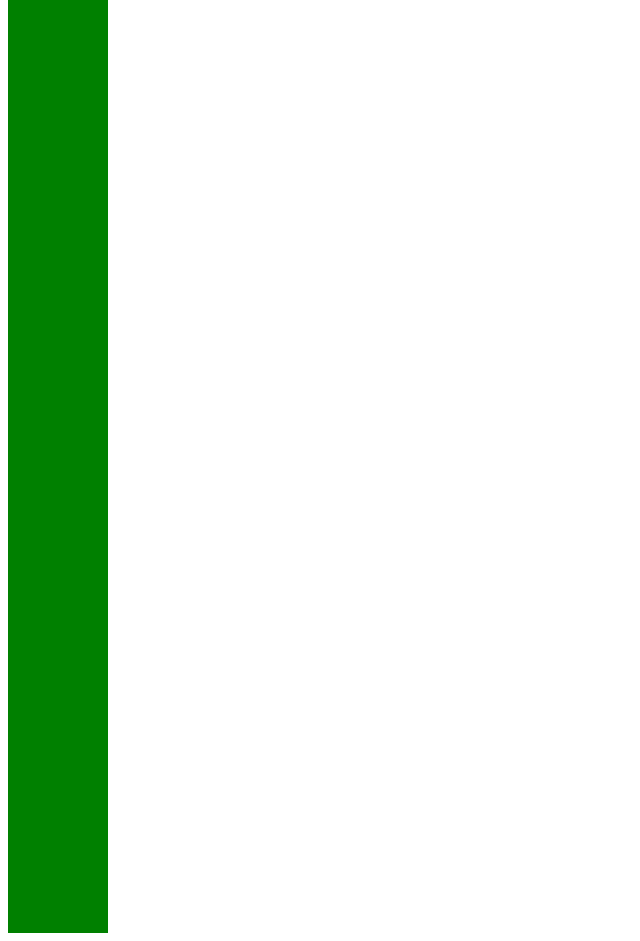
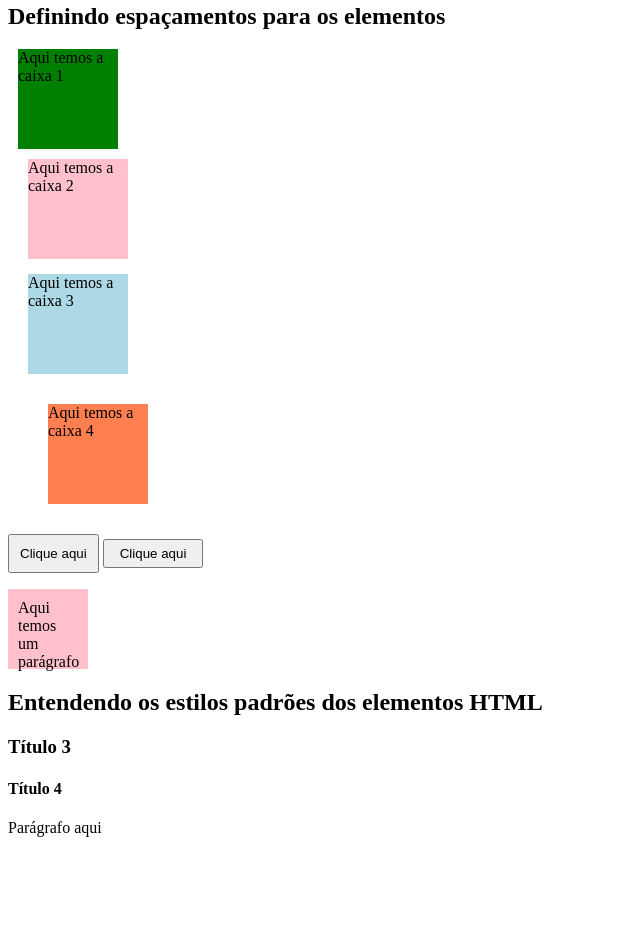
Before and after one commit to AlNULlNDALE/daniela-html-css, a plain HTML site: page Posicionando os elementos na página/index.html in a window 1280 px wide. Shown: the part 337-1278 px from the top of the page, without its empty margins (0-640 px from the left). After the commit the page ends 1182 px from the top, so only its background shows below. Drawn offline with Linux system fonts and the light colour scheme.

Commit message:
Adicionando novas aulas

```diff
--- /dev/null
+++ b/Conhecendo as propriedades CSS/style.css
@@ -0,0 +1,62 @@
+.caixa-1 {
+    border: 1px solid red;
+    border-radius: 10px;
+    width: 150px;
+    height: 150px;
+    box-shadow: 10px 5px 6px 2px red;
+}
+
+.caixa-2 {
+    border-width: 1px;
+    border-style: solid;
+    border-color: green;
+    width: 150px;
+    height: 150px;
+    border-radius: 5px 15px 20px 25px; /*superior esq - superior dir - inferior dir - inferior esq*/
+}
+
+.botao {
+    cursor: help; /*alterações no cursor quando ele passar sobre o nosso elemento*/
+    /*cursor: pointer; */
+}
+
+.button:focus {
+    outline: none;
+    border: 2px solid green;
+}
+
+.caixa {
+    width: 50px;
+    height: 50px;
+    background-color: green;
+    float: left;
+}
+
+.box {
+    background-color: lightblue;
+    width: 200px;
+    height: 200px;
+    border: 1px solid darkblue;
+    border-radius: 5px;
+    /*overflow: hidden;*/
+    overflow: scroll;
+}
+
+.frase-1 {
+    font-size: 42px;
+    font-weight: bold; /*ou podemos informar números - sem o px*/
+    width: 400px;
+    border: 1px solid red;
+    text-align: center;
+    text-indent: 5px;
+}
+
+.frase-2 {
+    text-indent: 20px;
+    letter-spacing: 5px;
+
+}
+
+.textao {
+    line-height: 40px;
+}
--- a/Posicionando os elementos na página/index.html
+++ b/Posicionando os elementos na página/index.html
@@ -8,6 +8,7 @@
         <link rel="stylesheet" href="style.css">
     </head>
     <body>
+
         <h2>Opções mais comuns de display</h2>
         <p class="texto">Aqui temos um parágrafo.</p>
 
@@ -17,6 +18,9 @@
 
         <p>Aqui temos um parágrafo para mostrar o display: inline-block.<a href="#" class="linkk">Aqui temos um link</a>O display inline-block permite que nossos elementos se comportem corretamente ao receber algumas propriedades</p>
 
+
+
+
         <h2>Entendendo os tipos de posicionamento</h2>
 
         <div class="caixa">Aqui temos uma caixa</div>
@@ -24,5 +28,35 @@
         <div class="caixa-absoluta">Aqui temos uma caixa absoluta</div>
 
         <div class="caixa-fixa">Aqui temos uma caixa fixa </div>
+
+
+
+
+        <h2>Definindo espaçamentos para os elementos</h2>
+
+        <div class="caixa-1">Aqui temos a caixa 1</div>
+
+        <div class="caixa-2">Aqui temos a caixa 2</div>
+
+        <div class="caixa-3">Aqui temos a caixa 3</div>
+
+        <div class="caixa-4">Aqui temos a caixa 4</div>
+
+        <button class="botao-1">Clique aqui</button>
+
+        <button class="botao-2">Clique aqui</button>
+
+        <p class="text">Aqui temos um parágrafo</p>
+
+
+
+
+        <h2>Entendendo os estilos padrões dos elementos HTML</h2>
+
+        <h3>Título 3</h3> <!--por padrão, todos os h são em negrito-->
+        <h4>Título 4</h4>
+
+        <p class="paragrafo">Parágrafo aqui</p>  <!--por padrão, não fica em negrito-->
+
     </body>
 </html>
--- a/Posicionando os elementos na página/style.css
+++ b/Posicionando os elementos na página/style.css
@@ -18,7 +18,7 @@
 .caixa {
     background-color: green;
     width: 100px;
-    height: 1000px;
+    height: 50px;
     position: relative;
     z-index: 2; /* fazer a caixa verde ficar acima da vermelha. Quanto maior o z-index, mais por cima fica o elemento */
     /* position: static; */
@@ -31,7 +31,7 @@
 .caixa-absoluta {
     background-color: red;
     width: 100px;
-    height: 100px;
+    height: 70px;
     position: absolute; /* ignora todos os elementos */
     top: 100px;
     left: 45px;
@@ -39,8 +39,59 @@
 
 .caixa-fixa {
     background-color: blue;
-    width: 500px;
-    height: 100px;
+    width: 200px;
+    height: 50px;
     position: fixed;
     top: 10px;
 }
+
+.caixa-1 {
+    background-color: green;
+    width: 100px;
+    height: 100px;
+    margin: 10px;
+}
+
+.caixa-2 {
+    background-color: pink;
+    width: 100px;
+    height: 100px;
+    margin-top: 5px;
+    margin-right: 10px;
+    margin-bottom: 15px;
+    margin-left: 20px;
+}
+
+.caixa-3 {
+    background-color: lightblue;
+    width: 100px;
+    height: 100px;
+    margin: 5px 10px 15px 20px; /*em cima, direita, embaixo, esquerda*/
+}
+
+.caixa-4 {
+    background-color: coral;
+    width: 100px;
+    height: 100px;
+    margin: 30px 40px;  /*em cima-embaixo e direita-esquerda*/
+}
+
+.botao-1 {
+    padding: 10px;
+}
+
+.botao-2 {
+    padding: 5px 15px; /*em cima-embaixo e dos lados*/
+}
+
+.text {
+    height: 80px;
+    width: 80px;
+    padding: 10px;    /* nosso elemento terá 80px + 10px do padding de cima + 10 do debaixo = 100px de altura */
+    background-color: pink;
+    box-sizing: border-box; /*nosso elemento passará a ter 100, zerando o padding */
+}
+
+.paragrafo {
+    margin: 0;
+}
```
Also changed, not shown: Conhecendo as propriedades CSS/index.html (added, +43 -0 lines), imagens/padding.png (added), 1 other file.
